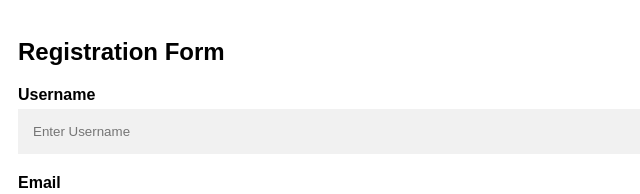
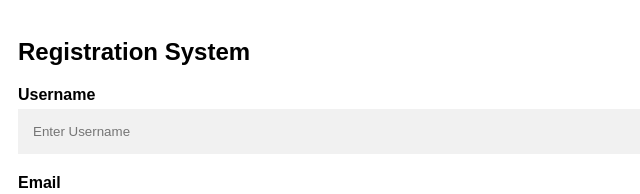
Before and after one commit to cjdillar/register, a plain HTML site: page index.html in a window 1280 px wide. Shown: the top 194 px of the page, 0-640 px from the left. Drawn offline with Linux system fonts and the light colour scheme.

Commit message:
Update index.html

```diff
--- a/index.html
+++ b/index.html
@@ -41,7 +41,7 @@
 </head>
 <body>
 
-<h2>Registration Form</h2>
+<h2>Registration System</h2>
 
 <form action="/submit_form">
   <div class="container">
```
